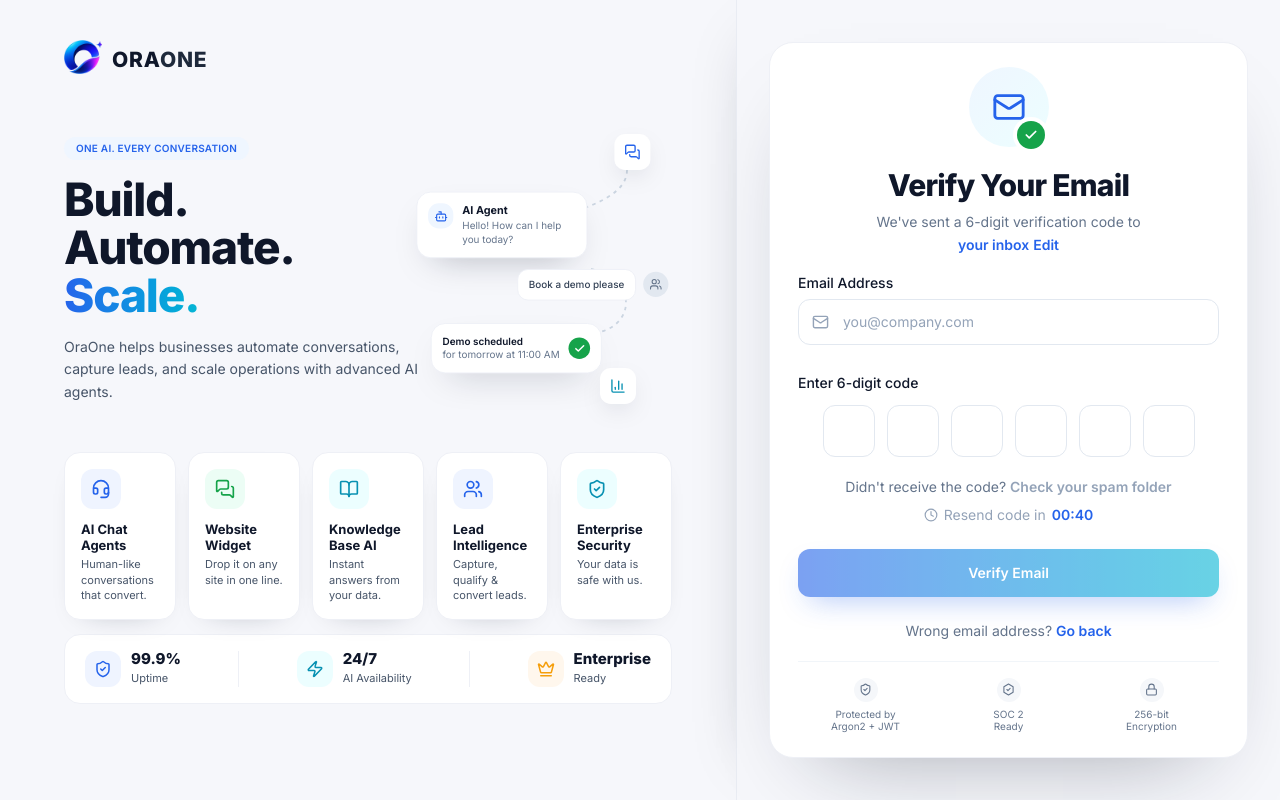
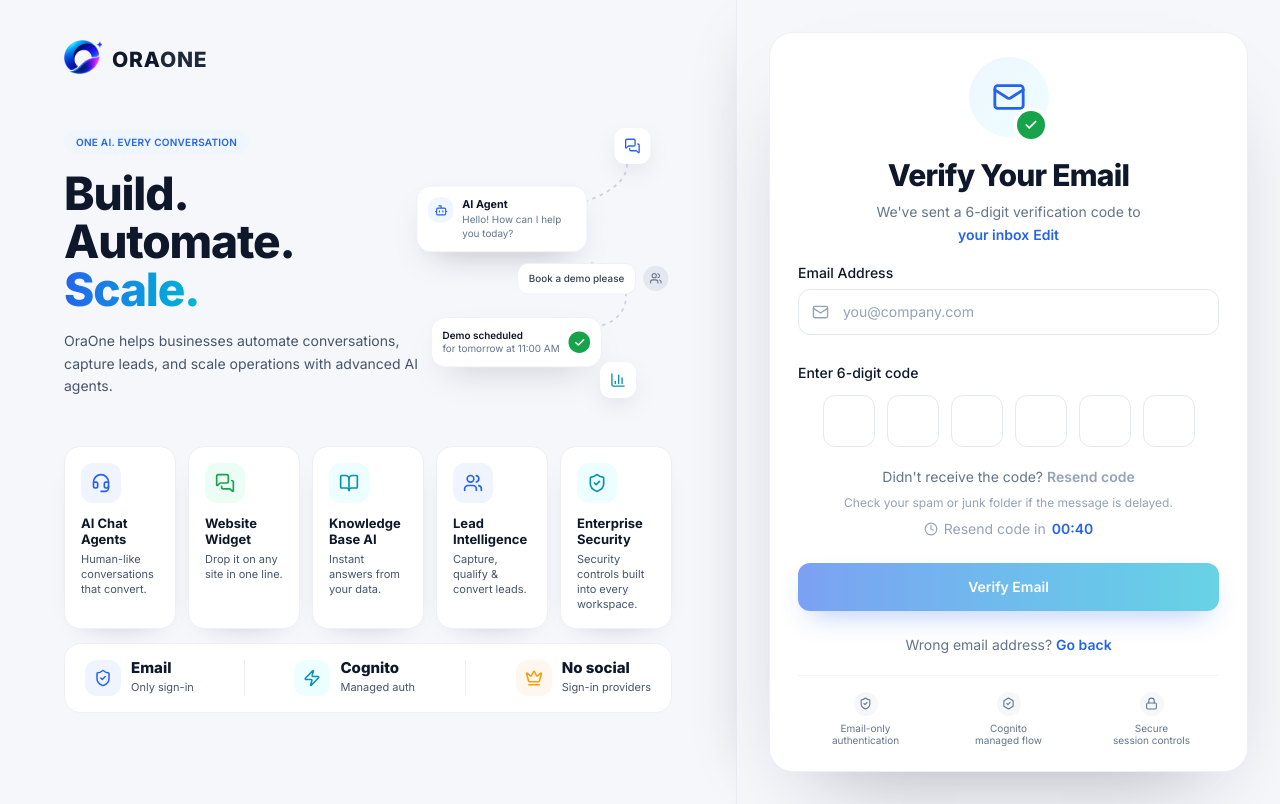
Before and after one commit to varunjakkampudi-tech/OraOne, a React (Vite) app in the folder frontend/: page /verification in a window 1280 px wide. Built offline with nearby package versions, Linux system fonts and the light colour scheme.

Commit message:
fix(security): harden frontend identity and lead rendering

```diff
--- a/frontend/src/components/auth/AuthShell.jsx
+++ b/frontend/src/components/auth/AuthShell.jsx
@@ -80,7 +80,7 @@ const FEATURES = [
     icon: ShieldCheck,
     tone: "cyan",
     title: "Enterprise Security",
-    desc: "Your data is safe with us.",
+    desc: "Security controls built into every workspace.",
   },
 ];
 
@@ -95,15 +95,20 @@ const TONES = {
 };
 
 const STATS = [
-  { icon: ShieldCheck, tone: "blue", value: "99.9%", label: "Uptime" },
-  { icon: Zap, tone: "cyan", value: "24/7", label: "AI Availability" },
-  { icon: Crown, tone: "amber", value: "Enterprise", label: "Ready" },
+  { icon: ShieldCheck, tone: "blue", value: "Email", label: "Only sign-in" },
+  { icon: Zap, tone: "cyan", value: "Cognito", label: "Managed auth" },
+  {
+    icon: Crown,
+    tone: "amber",
+    value: "No social",
+    label: "Sign-in providers",
+  },
 ];
 
 const TRUST = [
-  { icon: ShieldCheck, lines: ["Protected by", "Argon2 + JWT"] },
-  { icon: Hexagon, lines: ["SOC 2", "Ready"] },
-  { icon: Lock, lines: ["256-bit", "Encryption"] },
+  { icon: ShieldCheck, lines: ["Email-only", "authentication"] },
+  { icon: Hexagon, lines: ["Cognito", "managed flow"] },
+  { icon: Lock, lines: ["Secure", "session controls"] },
 ];
 
 /* ── Decorative conversation flow ──────────────────────────── */
--- a/frontend/src/components/dashboard/TopBar.jsx
+++ b/frontend/src/components/dashboard/TopBar.jsx
@@ -48,9 +48,8 @@ const PROJECT_SCOPED = new Set([
 // own modal via location state / the oraone:create event).
 const CONTEXT_ACTIONS = {
   "/app/dashboard": {
-    label: "New Project",
-    to: "/app/projects",
-    state: { openCreate: true },
+    label: "Create Agent",
+    to: "/app/create-agent",
   },
   "/app/projects": {
     label: "New Project",
@@ -132,11 +131,14 @@ export default function TopBar({ onMenuClick = () => {} }) {
           {isProjectScoped && activeProject ? (
             <button
               onClick={() => nav("/app/projects")}
-              className="text-lg sm:text-xl font-bold text-[#0F172A] tracking-tight truncate hover:text-[#2563EB] transition-colors"
+              className="min-w-0 text-left text-lg font-bold tracking-tight text-[#0F172A] transition-colors hover:text-[#2563EB] sm:text-xl"
               title={title}
               data-testid="topbar-workspace-name"
             >
-              {title}
+              <span className="block truncate">{title}</span>
+              <span className="block max-w-[16rem] truncate text-xs font-medium text-[#64748B]">
+                {activeProject.name || "Active workspace"}
+              </span>
             </button>
           ) : (
             <h1 className="text-lg sm:text-xl font-bold text-[#0F172A] tracking-tight truncate">
--- a/frontend/src/lib/auth.jsx
+++ b/frontend/src/lib/auth.jsx
@@ -138,14 +138,12 @@ export function AuthProvider({ children }) {
         clearTokens();
         setUser(false);
         clearIdentity();
-      } else if (getToken() || loadIdentityFromStorage()?.user) {
-        // Transient failure (backend restarting / network blip) but we still
-        // hold a token — DON'T log the user out. Render from cached identity
-        // so a deploy window doesn't kick everyone to the login screen; live
-        // calls recover automatically once the API is back.
-        const cached = loadIdentityFromStorage();
-        if (cached?.user) setUser(normalizeUser(cached.user));
-        else setUser(false);
+      } else if (getToken()) {
+        // A cached identity is display data only. Never establish an
+        // authenticated or authorized UI state from attacker-modifiable
+        // browser storage when the authoritative API is unavailable.
+        setUser(false);
+        clearIdentity();
       } else {
         setUser(false);
         clearIdentity();
@@ -186,7 +184,7 @@ export function AuthProvider({ children }) {
   }, [clearIdentity]);
 
   const login = useCallback(
-    async ({ email, password } = {}) => {
+    async ({ email, password, persistent = false } = {}) => {
       const normalizedEmail = String(email || "")
         .trim()
         .toLowerCase();
@@ -210,7 +208,7 @@ export function AuthProvider({ children }) {
         }
 
         setTokens(data.access_token, data.refresh_token ?? null, {
-          persistent: true,
+          persistent,
         });
         await fetchMe();
         const identityResult = await fetchIdentity();
@@ -257,14 +255,14 @@ export function AuthProvider({ children }) {
   );
 
   const verifyLoginOtp = useCallback(
-    async ({ email, code } = {}) => {
+    async ({ email, code, persistent = false } = {}) => {
       try {
         const { data } = await api.post("/auth/login/verify-otp", {
           email,
           code,
         });
         setTokens(data.access_token, data.refresh_token ?? null, {
-          persistent: true,
+          persistent,
         });
         await fetchMe();
         // Block resolution on identity so the caller can redirect *only after*
--- a/frontend/src/pages/auth/Login.jsx
+++ b/frontend/src/pages/auth/Login.jsx
@@ -19,7 +19,7 @@ export default function Login() {
   const nav = useNavigate();
   const [email, setEmail] = useState("");
   const [password, setPassword] = useState("");
-  const [remember, setRemember] = useState(true);
+  const [remember, setRemember] = useState(false);
   const [error, setError] = useState("");
   const [busy, setBusy] = useState(false);
   const [otpStep, setOtpStep] = useState(false);
@@ -62,7 +62,7 @@ export default function Login() {
     e.preventDefault();
     setError("");
     setBusy(true);
-    const res = await login({ email, password });
+    const res = await login({ email, password, persistent: remember });
     setBusy(false);
     if (!res?.ok) {
       setError(res?.error || "Login failed.");
@@ -79,7 +79,7 @@ export default function Login() {
     e.preventDefault();
     setError("");
     setBusy(true);
-    const res = await verifyLoginOtp({ email, code });
+    const res = await verifyLoginOtp({ email, code, persistent: remember });
     setBusy(false);
     if (!res?.ok) {
       setError(res?.error || "Incorrect or expired code.");
--- a/frontend/src/pages/auth/Recovery.jsx
+++ b/frontend/src/pages/auth/Recovery.jsx
@@ -215,8 +215,12 @@ export function VerifyEmail() {
             data-testid="verify-resend"
             className="font-semibold text-[#2563EB] hover:underline disabled:cursor-not-allowed disabled:text-[#94A3B8] disabled:no-underline"
           >
-            {resending ? "Sending..." : "Check your spam folder"}
+            {resending ? "Sending..." : "Resend code"}
           </button>
+        </p>
+
+        <p className="mt-2 text-center text-xs text-[#94A3B8]">
+          Check your spam or junk folder if the message is delayed.
         </p>
 
         <p className="mt-2 flex items-center justify-center gap-1.5 text-sm text-[#94A3B8]">
--- a/frontend/src/pages/dashboard/Leads.jsx
+++ b/frontend/src/pages/dashboard/Leads.jsx
@@ -1062,13 +1062,9 @@ function LeadDrawer({
             <p
               className="text-[12.5px] text-[#475569] leading-relaxed"
               data-testid="lead-ai-summary"
-              dangerouslySetInnerHTML={{
-                __html: aiSummary(lead).replace(
-                  /\*\*(.+?)\*\*/g,
-                  "<strong>$1</strong>",
-                ),
-              }}
-            />
+            >
+              {aiSummary(lead)}
+            </p>
           </div>
 
           {/* Conversation transcript — the whole thread, even for anon visitors */}
```
